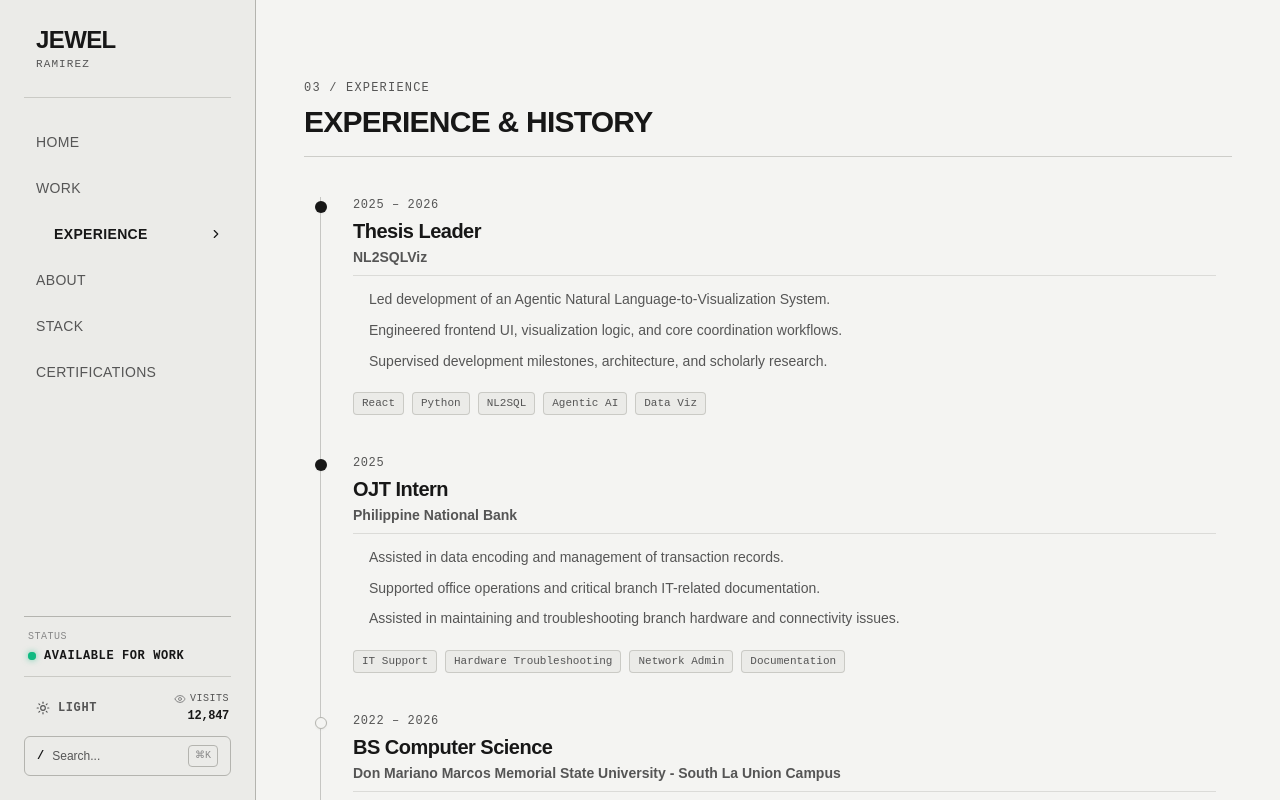
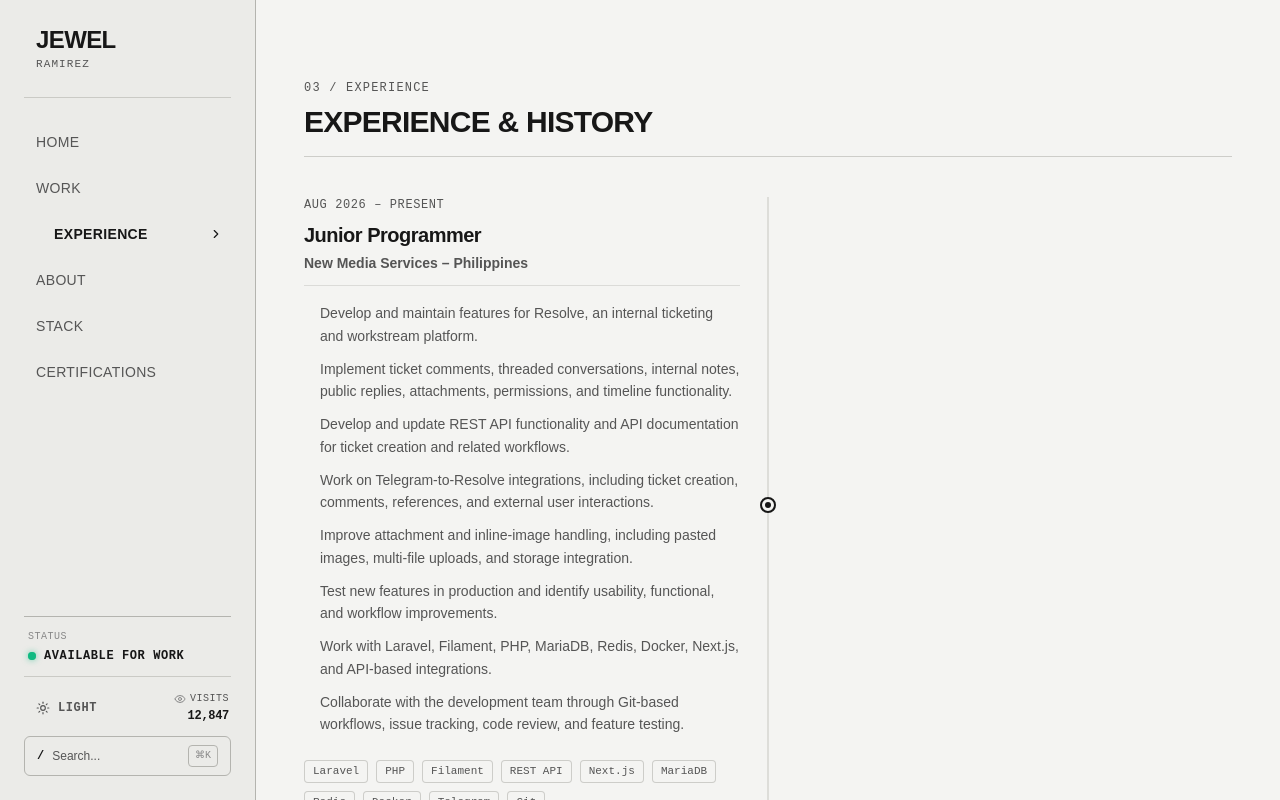
Before and after one commit to p1llows/jewel-portfolio, a Next.js app: page /experience in a window 1280 px wide. Shown: the top 800 px of the page. Built offline with nearby package versions, Linux system fonts and the light colour scheme.

Commit message:
feat: add experience section component and timeline data

```diff
--- a/src/components/experience/ExperienceSection.tsx
+++ b/src/components/experience/ExperienceSection.tsx
@@ -33,9 +33,11 @@ export function ExperienceSection({ isPreview = false }: ExperienceSectionProps)
             <div className="text-sm sm:text-base font-mono text-secondary font-semibold">
               {latestJob.role}
             </div>
+            {latestJob.description && (
               <p className="text-sm text-secondary/80 leading-relaxed max-w-md">
-              Leading agentic software architecture, core UI systems, and scholarly research development.
+                {latestJob.description}
               </p>
+            )}
 
             <div className="pt-2 sm:pt-4">
               <Link
@@ -77,20 +79,18 @@ export function ExperienceSection({ isPreview = false }: ExperienceSectionProps)
         </div>
       ) : (
         /* Dedicated Page Timeline View (/experience) */
-        <div className="relative border-l border-border/70 ml-3 sm:ml-4 pl-5 sm:pl-8 space-y-8 sm:space-y-10 max-w-4xl">
-          {experience.map((job) => (
-            <div key={job.id} className="relative group">
-              {/* Monochrome Timeline Node Marker */}
-              <div className="absolute -left-[1.65rem] sm:-left-[2.35rem] top-1">
-                {job.isCurrent ? (
-                  <span className="block h-3 w-3 rounded-full bg-foreground shadow-sm" />
-                ) : (
-                  <span className="block h-3 w-3 rounded-full border border-border bg-background shadow-sm" />
-                )}
-              </div>
+        <div className="relative max-w-5xl mx-auto mt-4 sm:mt-10">
+          {/* Central Line - Left on mobile, Center on desktop */}
+          <div className="absolute left-[15px] md:left-1/2 top-0 bottom-0 w-px bg-border/70 md:-translate-x-1/2" />
 
+          <div className="space-y-8 sm:space-y-12">
+            {experience.map((job, index) => {
+              const isEven = index % 2 === 0;
+
+              const CardContent = () => (
+                <div className="relative group">
                   {/* Date Badge */}
-              <div className="text-xs font-mono text-secondary mb-1 tracking-wider uppercase">
+                  <div className="text-xs font-mono text-secondary mb-2 tracking-wider uppercase">
                     {job.period}
                   </div>
 
@@ -100,15 +100,15 @@ export function ExperienceSection({ isPreview = false }: ExperienceSectionProps)
                   </h3>
 
                   {/* Company Subtitle */}
-              <div className="text-sm font-semibold text-secondary mt-0.5 mb-2">
+                  <div className="text-sm font-semibold text-secondary mt-1 mb-3">
                     {job.company}
                   </div>
 
                   {/* Sub-divider */}
-              <div className="w-full border-b border-border/40 mb-3" />
+                  <div className="w-full border-b border-border/40 mb-4" />
 
                   {/* Bullet Points */}
-              <ul className="space-y-2 text-sm text-secondary leading-relaxed max-w-2xl">
+                  <ul className="space-y-2.5 text-sm text-secondary leading-relaxed">
                     {job.bullets.map((bullet, idx) => (
                       <li key={idx} className="flex items-start gap-2.5">
                         <span className="w-1.5 h-1.5 rounded-full bg-secondary/50 shrink-0 mt-2" />
@@ -119,11 +119,11 @@ export function ExperienceSection({ isPreview = false }: ExperienceSectionProps)
 
                   {/* Tech Badges */}
                   {job.technologies && (
-                <div className="flex flex-wrap gap-2 mt-4 pt-1">
+                    <div className="flex flex-wrap gap-2 mt-5 pt-1">
                       {job.technologies.map((tech) => (
                         <span
                           key={tech}
-                      className="px-2 py-0.5 rounded text-[11px] font-mono text-secondary bg-surface border border-border/60"
+                          className="px-2 py-0.5 rounded text-[11px] font-mono text-secondary bg-background border border-border/60"
                         >
                           {tech}
                         </span>
@@ -131,7 +131,34 @@ export function ExperienceSection({ isPreview = false }: ExperienceSectionProps)
                     </div>
                   )}
                 </div>
-          ))}
+              );
+
+              return (
+                <div key={job.id} className="relative flex flex-col md:flex-row justify-between items-center w-full">
+
+                  {/* Node marker */}
+                  <div className="absolute left-[15px] md:left-1/2 top-8 md:top-1/2 transform -translate-x-1/2 md:-translate-y-1/2 w-4 h-4 rounded-full border-2 border-foreground bg-background z-10 flex items-center justify-center">
+                    {job.isCurrent && <div className="w-1.5 h-1.5 rounded-full bg-foreground" />}
+                  </div>
+
+                  {/* Left side on Desktop */}
+                  <div className="hidden md:block w-[47%]">
+                    {isEven && <CardContent />}
+                  </div>
+
+                  {/* Right side on Desktop */}
+                  <div className="hidden md:block w-[47%]">
+                    {!isEven && <CardContent />}
+                  </div>
+
+                  {/* Mobile version (Always on right side of left-aligned line) */}
+                  <div className="md:hidden w-full pl-10 pr-2">
+                    <CardContent />
+                  </div>
+                </div>
+              );
+            })}
+          </div>
         </div>
       )}
     </section>
--- a/src/data/experience.ts
+++ b/src/data/experience.ts
@@ -7,21 +7,53 @@ export interface ExperienceItem {
   technologies?: string[];
   isHighlight?: boolean;
   isCurrent?: boolean;
+  description?: string;
 }
 
 export const experience: ExperienceItem[] = [
+  {
+    id: "junior-programmer",
+    period: "AUG 2026 – PRESENT",
+    role: "Junior Programmer",
+    company: "New Media Services – Philippines",
+    description: "Working on the development and maintenance of internal web-based systems and integrations. Contribute to full-stack features, API development, ticketing workflows, third-party integrations, testing, and production improvements.",
+    bullets: [
+      "Develop and maintain features for Resolve, an internal ticketing and workstream platform.",
+      "Implement ticket comments, threaded conversations, internal notes, public replies, attachments, permissions, and timeline functionality.",
+      "Develop and update REST API functionality and API documentation for ticket creation and related workflows.",
+      "Work on Telegram-to-Resolve integrations, including ticket creation, comments, references, and external user interactions.",
+      "Improve attachment and inline-image handling, including pasted images, multi-file uploads, and storage integration.",
+      "Test new features in production and identify usability, functional, and workflow improvements.",
+      "Work with Laravel, Filament, PHP, MariaDB, Redis, Docker, Next.js, and API-based integrations.",
+      "Collaborate with the development team through Git-based workflows, issue tracking, code review, and feature testing.",
+    ],
+    technologies: [
+      "Laravel",
+      "PHP",
+      "Filament",
+      "REST API",
+      "Next.js",
+      "MariaDB",
+      "Redis",
+      "Docker",
+      "Telegram",
+      "Git",
+    ],
+    isCurrent: true,
+  },
   {
     id: "thesis-leader",
     period: "2025 – 2026",
     role: "Thesis Leader",
     company: "NL2SQLViz",
+    description: "Leading agentic software architecture, core UI systems, and scholarly research development.",
     bullets: [
       "Led development of an Agentic Natural Language-to-Visualization System.",
       "Engineered frontend UI, visualization logic, and core coordination workflows.",
       "Supervised development milestones, architecture, and scholarly research.",
     ],
-    technologies: ["React", "Python", "NL2SQL", "Agentic AI", "Data Viz"],
-    isCurrent: true,
+    technologies: ["Quasar Framework", "Vue.js", "LLMs", "LM Studio", "NL2SQL", "Agentic AI", "Data Viz"],
+    isCurrent: false,
   },
   {
     id: "ojt-intern",
@@ -35,7 +67,7 @@ export const experience: ExperienceItem[] = [
     ],
     technologies: ["IT Support", "Hardware Troubleshooting", "Network Admin", "Documentation"],
     isHighlight: true,
-    isCurrent: true,
+    isCurrent: false,
   },
   {
     id: "bs-cs",
```
Lines whose indentation alone changed are shown as unchanged.
